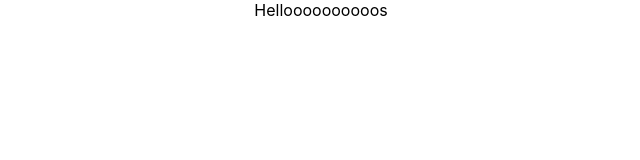
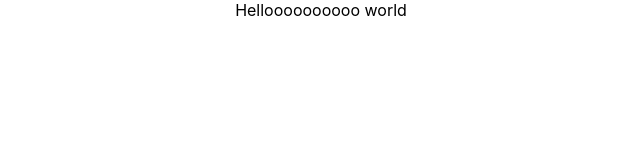
Before and after one commit to Abdullah-Tasfiek/budgetting-app-abdullah-tasfiek, a React (Create React App) app: page / in a window 1280 px wide. Shown: the top 160 px of the page, without its empty margins (319-959 px from the left). Built offline with nearby package versions, Linux system fonts and the light colour scheme.

Commit message:
first commit

```diff
--- a/src/App.js
+++ b/src/App.js
@@ -2,7 +2,7 @@ import logo from "./logo.svg";
 import "./App.css";
 
 function App() {
-  return <div className="App">Helloooooooooos</div>;
+  return <div className="App">Helloooooooooo world</div>;
 }
 
 export default App;
```
